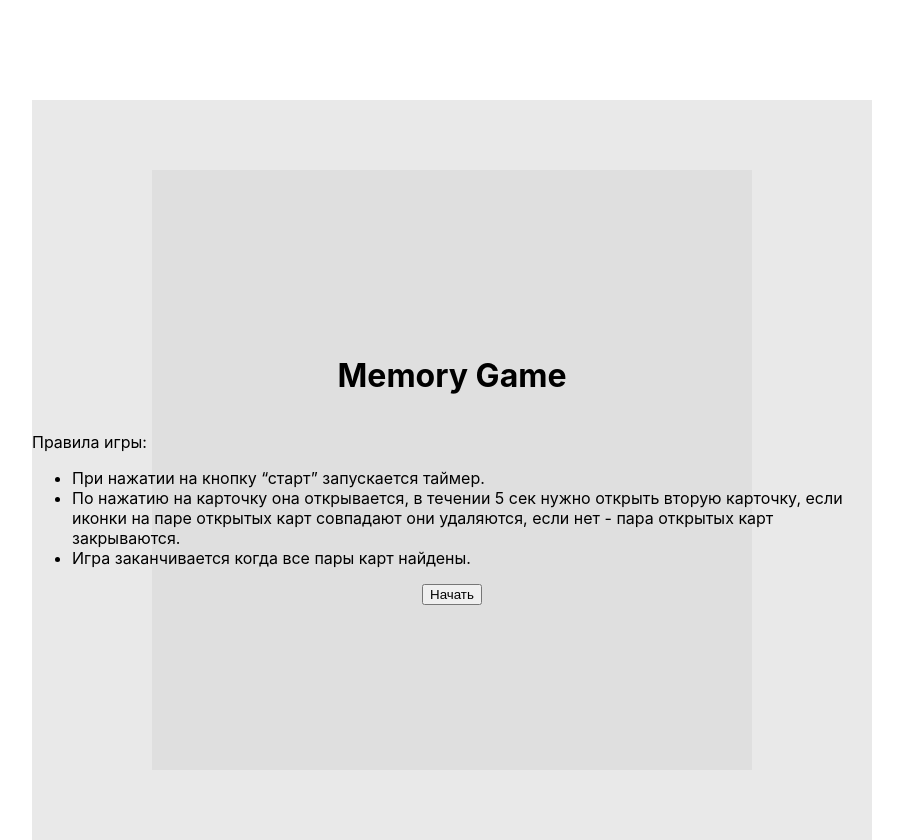
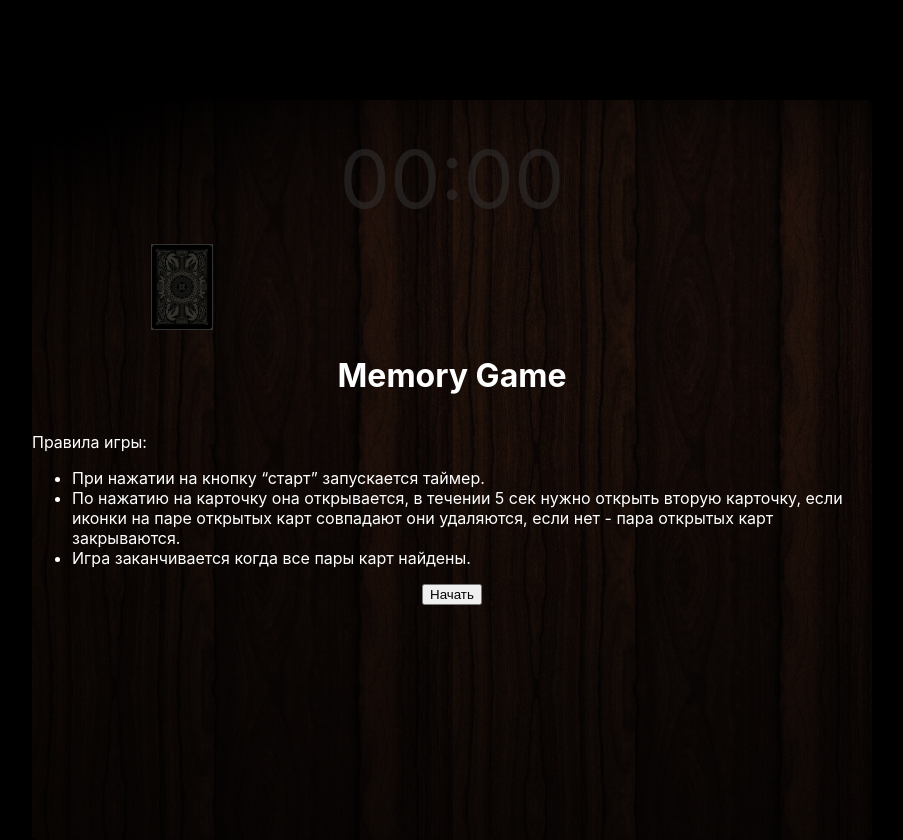
Before and after one commit to Pinkdesu/memory-game, a React (Create React App) app: page / in a window 1280 px wide. Shown: the whole page, without its empty margins (208-1111 px from the left). Built offline with nearby package versions, Linux system fonts and the light colour scheme.

Commit message:
markup + style

```diff
--- a/src/components/board/board-style.scss
+++ b/src/components/board/board-style.scss
@@ -5,8 +5,8 @@
     grid-area: board;
     height: 600px;
     width: 600px;
-    background-color: silver;
     grid-template-rows: repeat(1fr, 6);
     grid-template-columns: repeat(1fr, 6);
     grid-gap: 5px;
+    padding: 10px;
 }
--- a/src/components/board/board.jsx
+++ b/src/components/board/board.jsx
@@ -1,8 +1,13 @@
 import React from "react";
 import "./board-style.scss";
+import Card from "../card/card";
 
 const Board = () => {
-  return <div className="board-wrapper"></div>;
+  return (
+    <div className="board-wrapper">
+      <Card cardObject={{ id: 1 }} />
+    </div>
+  );
 };
 
 export default Board;
--- /dev/null
+++ b/src/components/card/card-style.scss
@@ -0,0 +1,45 @@
+@import '../../module';
+
+.card-wrapper {
+    position: relative;
+    perspective: 1000px;
+    width: 60px;
+    height: 80px;
+
+    %general-style {
+        @include flex-constructor(row nowrap, center, center);
+        position: absolute;
+        width: 100%;
+        height: 100%;
+        left: 0;
+        top: 0;
+        transition: 1s;
+        backface-visibility: hidden;
+    }
+
+    .front {
+        @extend %general-style;
+
+        img {
+            max-width: 100%;
+            min-width: 100%;
+            height: auto;
+            border: 1px solid #fff;
+        }
+    }
+
+    .front-active {
+        transform: rotateY(180deg);
+    }
+
+    .back {
+        @extend %general-style;
+        background-color: #fff;
+        transform: rotateY(180deg);
+    }
+
+    .back-active {
+        transform: rotateY(360deg);
+        border: 1px solid #fff;
+    }
+}
--- /dev/null
+++ b/src/components/card/card.jsx
@@ -0,0 +1,18 @@
+import React, { useState } from "react";
+import "./card-style.scss";
+
+const Card = ({ cardObject }) => {
+  const [isActive, setActive] = useState(false);
+
+  return (
+    <div className="card-wrapper" onClick={() => setActive(!isActive)}>
+      <div className={isActive ? "front front-active" : "front"}>
+        <img src="card-back.jpg" alt="" />
+      </div>
+      <div className={isActive ? "back back-active" : "back"}>
+        {cardObject.id}
+      </div>
+    </div>
+  );
+};
+export default Card;
--- a/src/components/start-window/start-window-style.scss
+++ b/src/components/start-window/start-window-style.scss
@@ -5,7 +5,8 @@
     position: absolute;
     width: 100%;
     height: 100%;
-    background-color: rgba(255, 255, 255, 0.5);
+    color: #fff;
+    background-color: rgba(#000, 0.8);
 
     .content {
         @include flex-constructor(column nowrap, center, center);
--- a/src/components/start-window/start-window.jsx
+++ b/src/components/start-window/start-window.jsx
@@ -1,7 +1,7 @@
 import React from "react";
 import "./start-window-style.scss";
 
-const StartWindow = () => {
+const StartWindow = ({ startGame }) => {
   return (
     <div className="start-window-wrapper">
       <div className="content">
@@ -20,7 +20,7 @@ const StartWindow = () => {
             <li>Игра заканчивается когда все пары карт найдены.</li>
           </ul>
         </div>
-        <button>Начать</button>
+        <button onClick={startGame}>Начать</button>
       </div>
     </div>
   );
--- a/src/components/table/table-style.scss
+++ b/src/components/table/table-style.scss
@@ -9,5 +9,8 @@
     left: 50%;
     top: 100px;
     margin-left: -400px;
-    background-color: lightgray;
+    background-image: url('/table-back.jpg');
+    background-size: cover;
+    background-repeat: no-repeat;
+    border-radius: 5px;
 }
--- a/src/components/table/table.jsx
+++ b/src/components/table/table.jsx
@@ -7,13 +7,17 @@ import StartWindow from "../start-window/start-window";
 const Table = () => {
   const [startWindowActive, setActive] = useState(true);
 
+  const startGame = () => {
+    setActive(!startWindowActive);
+  };
+
   return (
     <div className="table-wrapper">
       <Timer />
 
       <Board />
 
-      {startWindowActive && <StartWindow />}
+      {startWindowActive && <StartWindow startGame={startGame} />}
     </div>
   );
 };
--- a/src/components/timer/timer-style.scss
+++ b/src/components/timer/timer-style.scss
@@ -1,5 +1,9 @@
 @import '../../module';
 
 .timer-wrapper {
-    grid-area: timer;
+    @include flex-constructor(row nowrap, center, center);
+    width: 200px;
+    font-size: 80px;
+    padding: 10px;
+    color: rgba(#fff, 0.5);
 }
--- a/src/components/timer/timer.jsx
+++ b/src/components/timer/timer.jsx
@@ -2,6 +2,10 @@ import React from "react";
 import "./timer-style.scss";
 
 const Timer = () => {
-  return <div className="timer-wrapper"></div>;
+  return (
+    <div className="timer-wrapper">
+      <span>00:00</span>
+    </div>
+  );
 };
 export default Timer;
--- a/src/index.scss
+++ b/src/index.scss
@@ -5,6 +5,7 @@ body {
   box-sizing: border-box;
   margin: 0;
   padding: 0;
+  background-color: #000;
   -webkit-font-smoothing: antialiased;
   -moz-osx-font-smoothing: grayscale;
 
```
Also changed, not shown: src/constants.js (+7 -0 lines), public/card-back.jpg (added), public/table-back.jpg (added).
